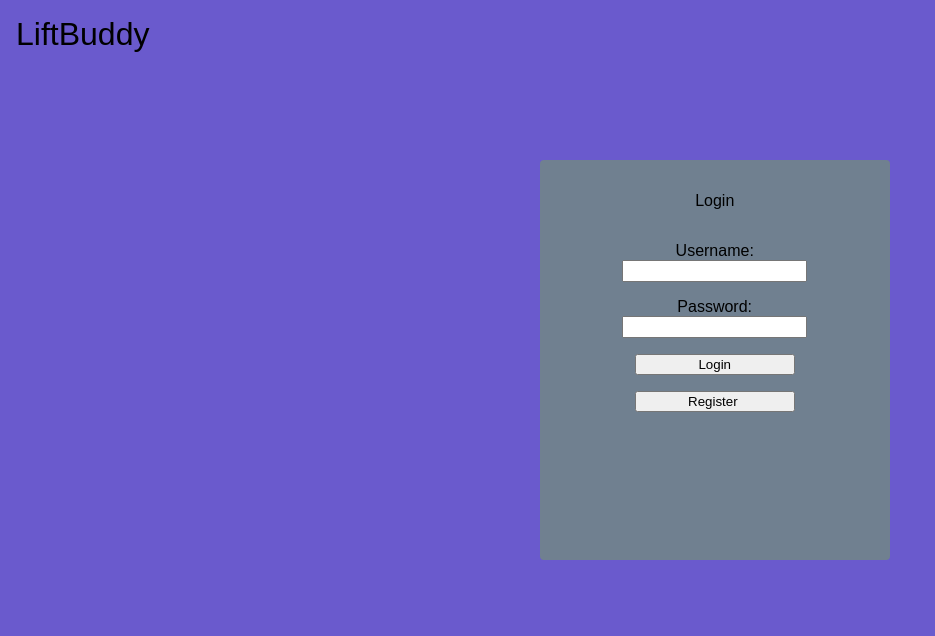
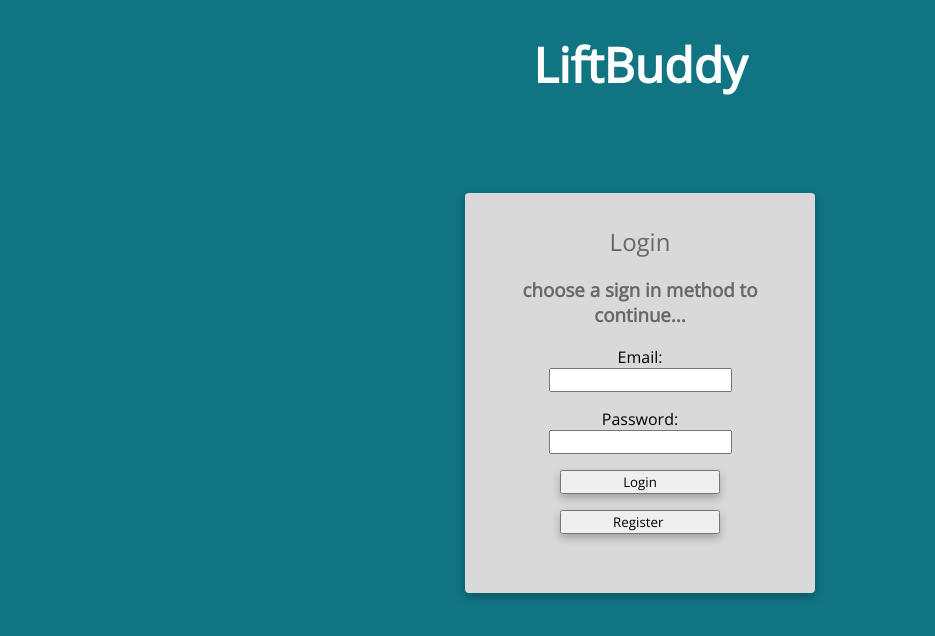
Before and after one commit to Christofuu/workoutapp, a React (Create React App) app: page / in a window 1280 px wide. Shown: the top 636 px of the page, without its empty margins (0-935 px from the left). Built offline with nearby package versions, Linux system fonts and the light colour scheme.

Commit message:
add better looking css

```diff
--- a/public/index.html
+++ b/public/index.html
@@ -11,6 +11,9 @@
         />
         <link rel="apple-touch-icon" href="%PUBLIC_URL%/logo192.png" />
         <link rel="manifest" href="%PUBLIC_URL%/manifest.json" />
+        <link rel="preconnect" href="https://fonts.googleapis.com">
+        <link rel="preconnect" href="https://fonts.gstatic.com" crossorigin>
+        <link href="https://fonts.googleapis.com/css2?family=Open+Sans:wght@300&display=swap" rel="stylesheet">
         <title>React App</title>
     </head>
     <body>
--- a/src/components/Login.jsx
+++ b/src/components/Login.jsx
@@ -139,8 +139,9 @@ export default function Login() {
             ) : (
                 <div className={styles.login_menu}>
                     <h2>Login</h2>
+                    <h3>choose a sign in method to continue...</h3>
                     <form onSubmit={submitHandler}>
-                        <label>Username:</label>
+                        <label>Email:</label>
                         <input
                             type="text"
                             name="username"
--- a/src/styles/login.module.css
+++ b/src/styles/login.module.css
@@ -1,38 +1,52 @@
 * {
-    font-family: sans-serif, "Segoe UI", Tahoma, Geneva, Verdana;
+    font-family: 'Open Sans', sans-serif, "Segoe UI", Tahoma, Geneva, Verdana;
 }
 
 .login_wrapper {
-    background-color: slateblue;
+    background-color: #107482;
     width: 100%;
     height: 100vh;
     margin: 0;
     display: flex;
+    flex-flow: column;
 }
 
 h1 {
-    font-weight: 100;
-    margin: 1rem 0 0 1rem;
+    display: flex;
+    color: #fff;
+    font-weight: bold;
+    font-size: 3rem;
+    justify-content: center;
+    padding-bottom: 2rem;
 }
 
 .login_menu {
     display: flex;
     flex-direction: column;
     align-items: center;
-    background-color: slategray;
+    background-color: #d9d9d9;
     height: 100%;
     max-height: 400px;
     min-width: 350px;
     margin: 10rem auto;
     border-radius: 0.25rem;
     text-align: center;
+    margin-top: 2rem;
+    filter: drop-shadow(0px 4px 4px rgba(0,0,0, .25));
 }
 
 .login_menu h2 {
     margin-top: 2rem;
     font-weight: 100;
-    font-size: 1rem;
-    margin-bottom: 2rem;
+    font-size: 1.5rem;
+    margin-bottom: 0;
+    color: #686868;
+}
+
+.login_menu h3 {
+    font-weight: bold;
+    color: #686868;
+    max-width: 300px;
 }
 
 .login_menu button {
@@ -53,6 +67,15 @@ h1 {
     min-height: 1rem;
 }
 
+.login_menu form input[type="submit"] {
+    filter: drop-shadow(0px 4px 4px rgba(0,0,0, .25));
+}
+
+
+.login_menu form input[type="button"] {
+    filter: drop-shadow(0px 4px 4px rgba(0,0,0, .25));
+}
+
 .login_menu span {
     color: rgb(189, 0, 0);
 }
```
